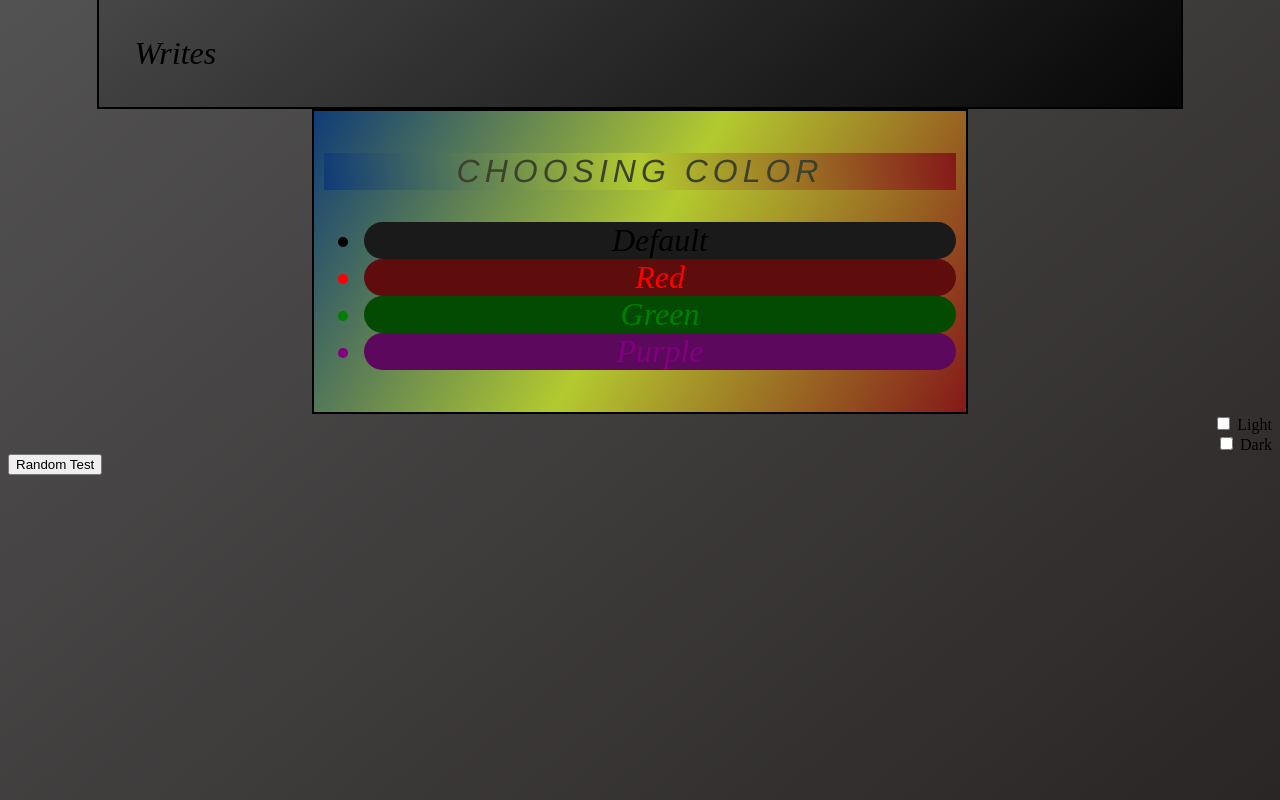
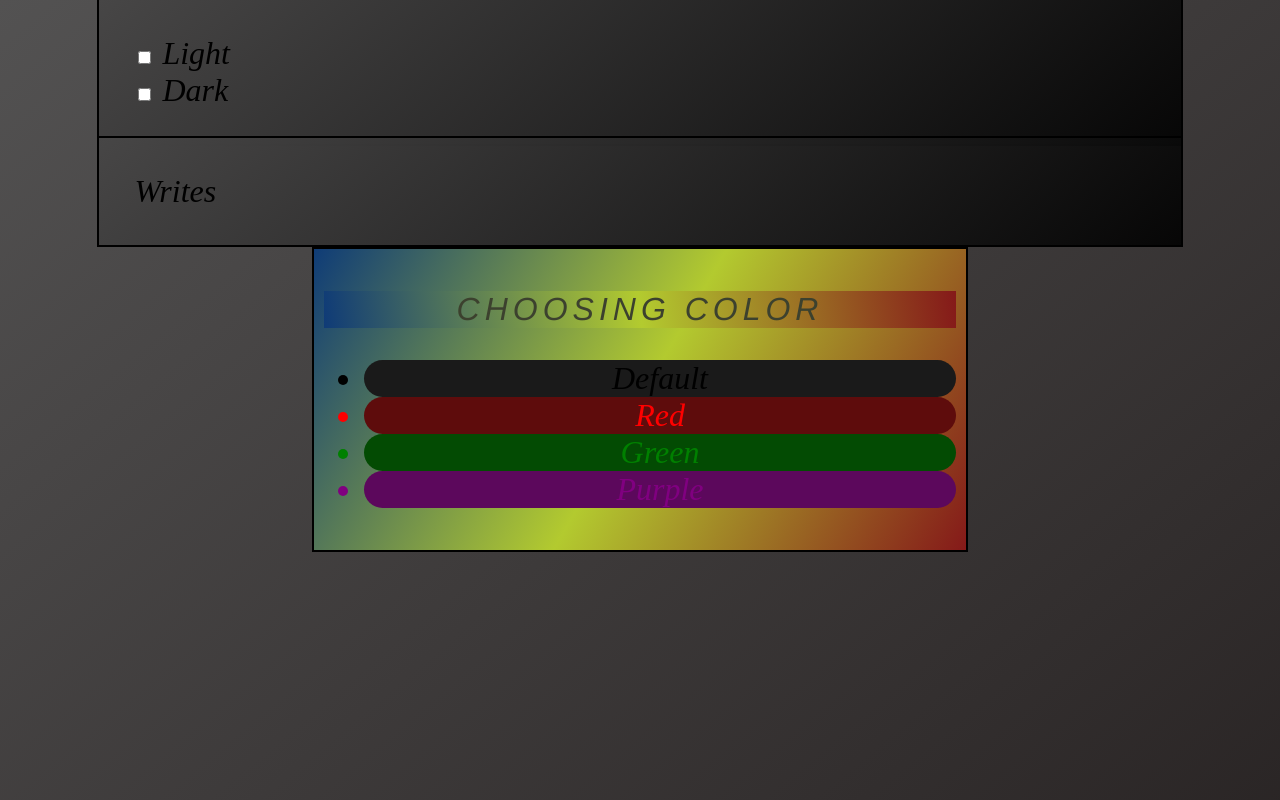
Before and after one commit to FACTORY132/practice, a plain HTML site: page index.html in a window 1280 px wide. Drawn offline with Linux system fonts and the light colour scheme.

Commit message:
Update index.html

```diff
--- a/index.html
+++ b/index.html
@@ -9,7 +9,29 @@
     <script src="script/Script.js"></script>
   </head>
 
-  <body>
+  <body class=" ">
+    <div class="main box" id="selection">
+      <a class="main-left" onmouseover="mouseAbove()" onmouseout="mouseLeave()">
+        <input class="main-left" type="checkbox" id="light" name="back" />
+        <label for=" light">Light</label>
+        <br />
+        <input class="main-left" type="checkbox" id="dark" name="back" />
+        <label for=" dark">Dark</label>
+      </a>
+
+      <script>
+        function mouseAbove() {
+          var f = document.getElementById('selection')
+          f.style.top = '44px'
+        }
+
+        function mouseLeave() {
+          var f = document.getElementById('selection')
+          f.style.top = '-40px'
+        }
+      </script>
+    </div>
+
     <div class="box" id="tab" contenteditable="true">
       <script src="script/Save.js"></script>
     </div>
@@ -40,6 +62,7 @@
             rgb(15, 59, 119)
           );
         "
+        class="pr"
       >
         Choosing Color
       </p>
@@ -51,17 +74,5 @@
         <script src="script/Color.js"></script>
       </ul>
     </div>
-
-    <div class="left">
-      <input type="checkbox" id="light" onclick="Light_Gray()" />
-      <label for="light" style="margin-right: auto">Light</label>
-      <br />
-      <input type="checkbox" id="dark" onclick="Dark()" />
-      <label for="dark">Dark</label>
-    </div>
-
-    <div>
-      <button onclick="ran()">Random Test</button>
-    </div>
   </body>
 </html>
```
